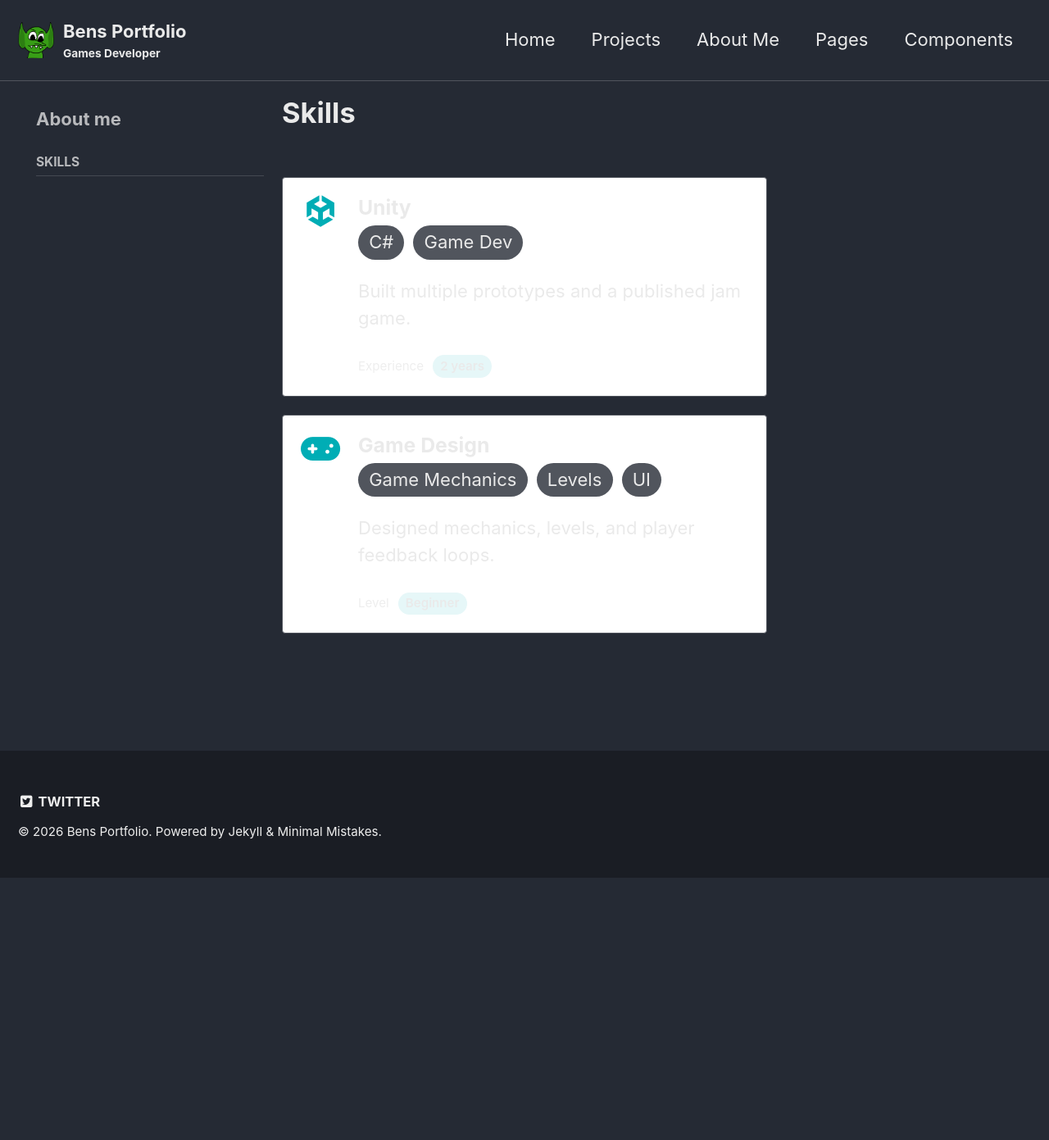
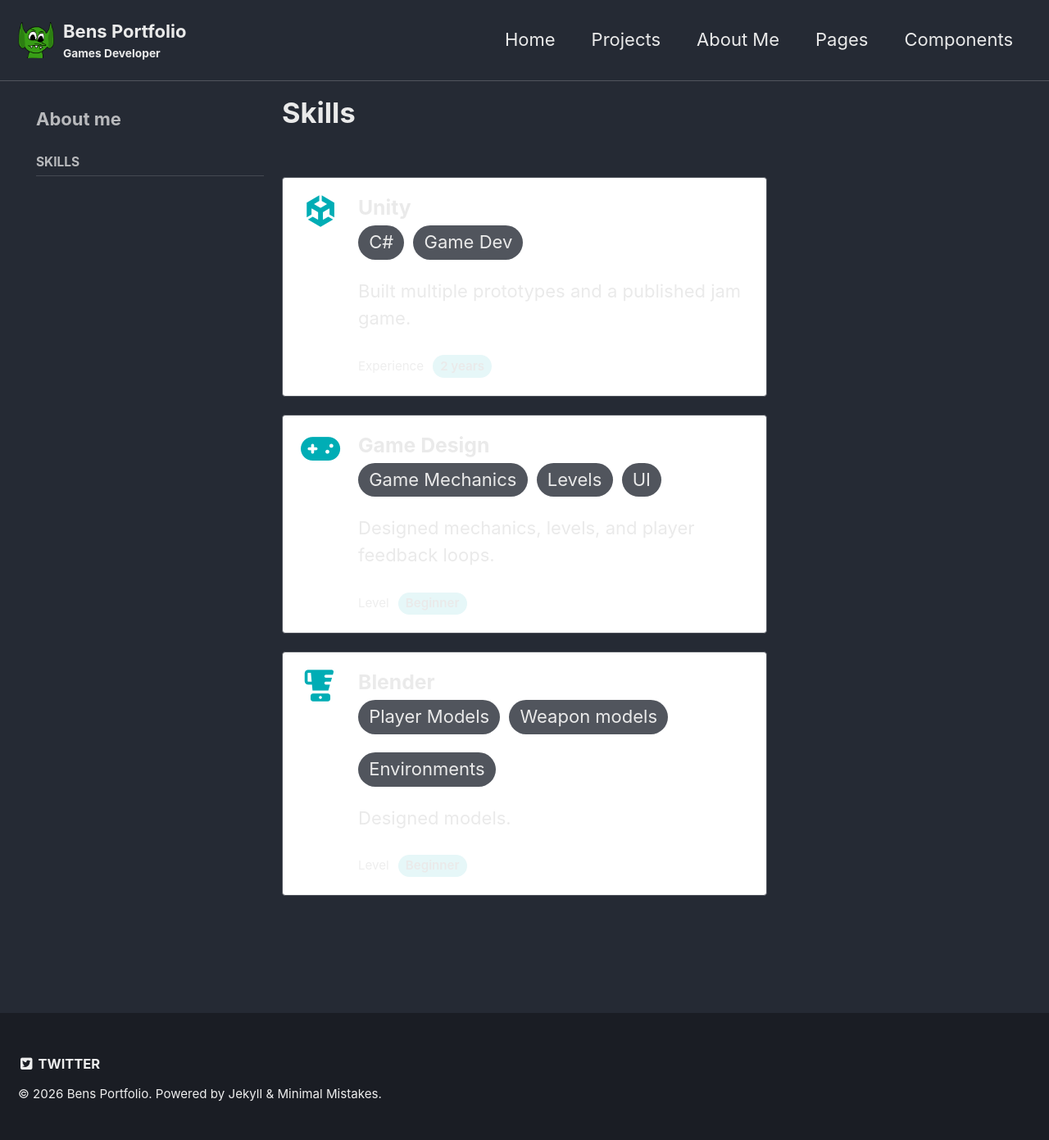
Before and after one commit to nvbnb17/nvbnb17.github.io, a Jekyll site: the page built from _pages/about-me-skills.md, in a window 1280 px wide. Shown: the whole page at 82% size. Built offline with Jekyll 4.4.1, drawn with Linux system fonts in a browser that asks for light colours; before the commit the page ends 1071 px from its top, so only the background shows below that.

Commit message:
Add Blender skills section to about me page

```diff
--- a/_pages/about-me-skills.md
+++ b/_pages/about-me-skills.md
@@ -18,6 +18,11 @@
     badges: ["Game Mechanics", "Levels", "UI"]
     text: "Designed mechanics, levels, and player feedback loops."
     level_label: "Beginner"
+  - name: "Blender"
+    icon: "fa-solid fa-blender"
+    badges: ["Player Models", "Weapon models", "Environments"]
+    text: "Designed models."
+    level_label: "Beginner"
 ---
 
 {% include skills skills=page.skills %}
```
